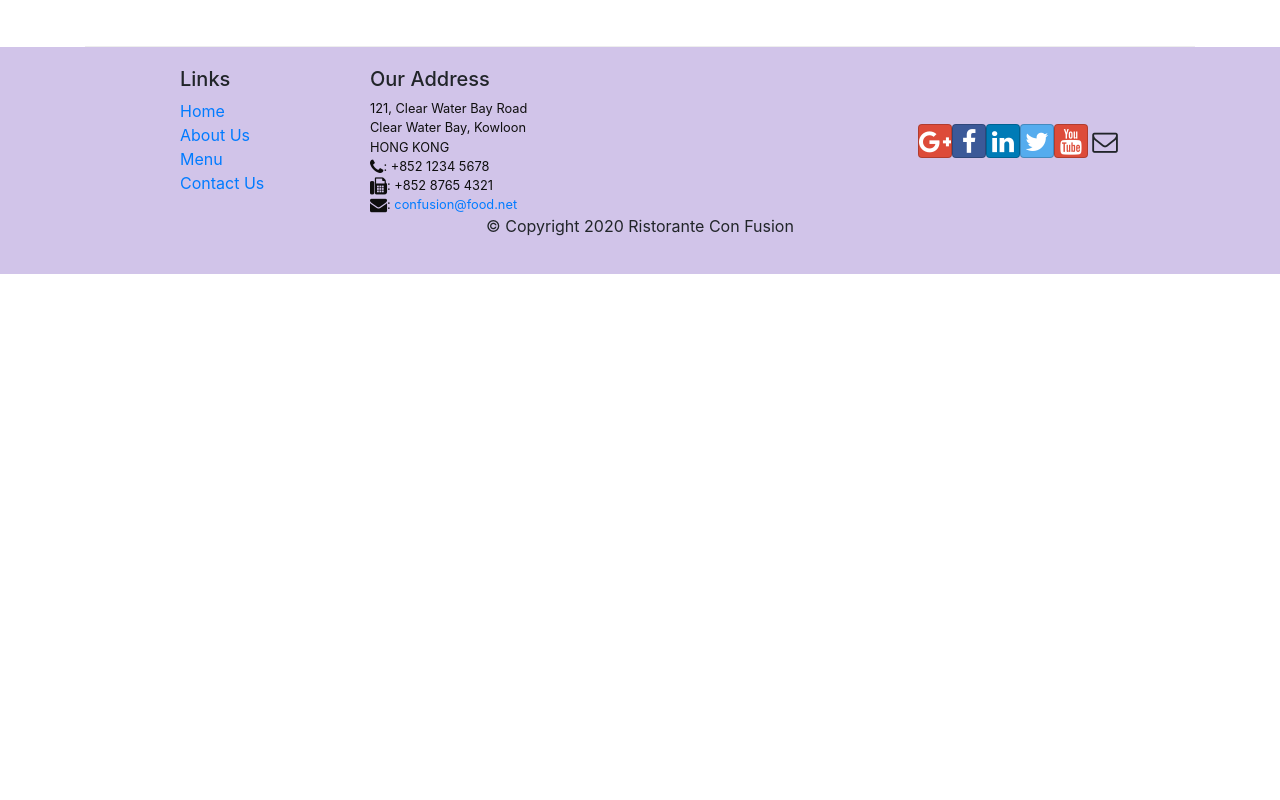
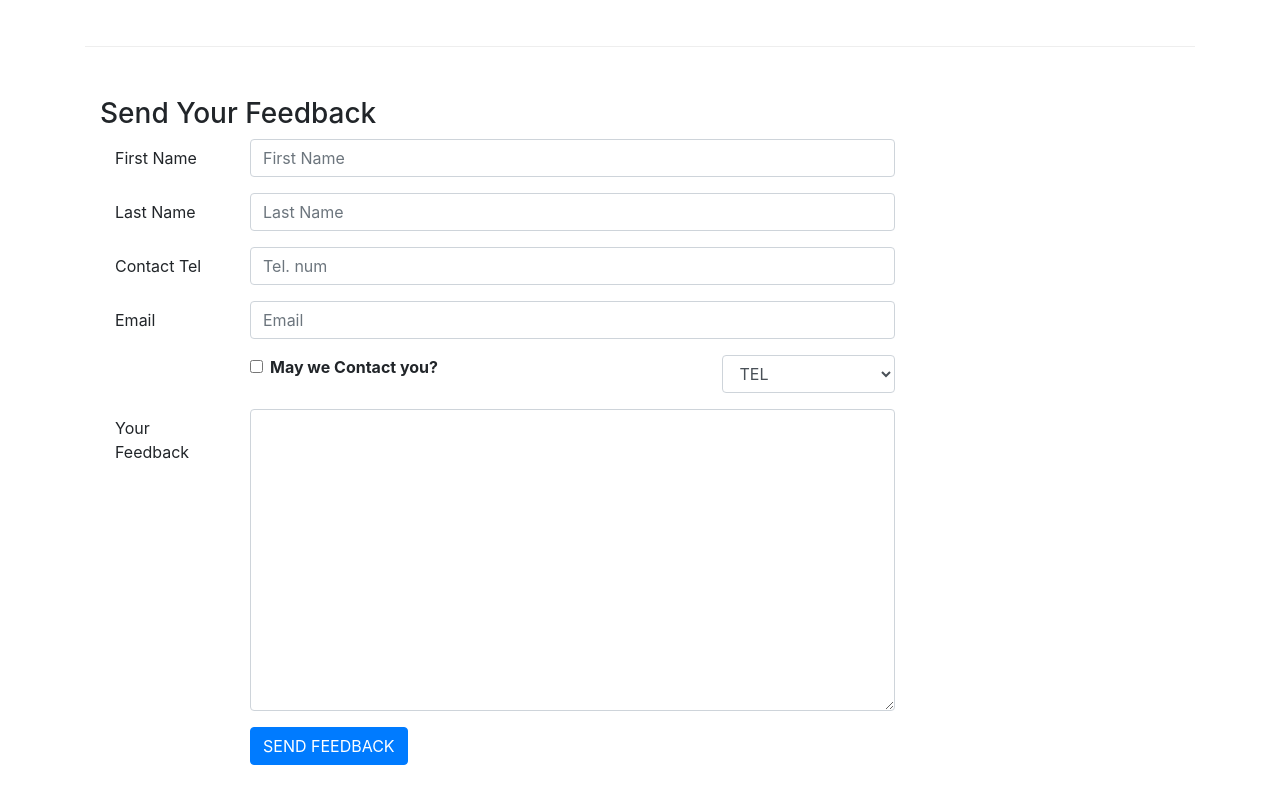
Before and after one commit to Coder-Aht007/ReactCoursera, a React (Create React App) app: page /contactus in a window 1280 px wide. Shown: the part 800-1600 px from the top of the page. Before the commit the page ends 1074 px from the top, so only its background shows below. Built offline with nearby package versions, Linux system fonts and the light colour scheme.

Commit message:
Controlled Forms

```diff
--- a/src/components/ContactComponent.js
+++ b/src/components/ContactComponent.js
@@ -1,7 +1,42 @@
-import React from 'react';
-import {Breadcrumb, BreadcrumbItem } from 'reactstrap'
+import React,{Component} from 'react';
+import {Breadcrumb, BreadcrumbItem ,Form, FormGroup, Label, Input, Col,Button} from 'reactstrap'
 import {Link} from 'react-router-dom'
-function Contact(props) {
+class Contact extends Component {
+
+    constructor(props)
+    {
+        super(props);
+        this.state={
+            firstname:"",
+            lastname:"",
+            telnum:"",
+            email:"",
+            agree:false,
+            contactType:"Tel.",
+            message:""
+        };
+        this.handleSubmit=this.handleSubmit.bind(this);
+        this.handleInputChange=this.handleInputChange.bind(this);
+    }
+
+    handleInputChange(event)
+    {
+        const target=event.target;
+        const value=target.type==="ceckbox"?target.checked:target.value;
+        const name=target.name;
+        this.setState({
+            [name]: value
+        });
+    }
+
+    handleSubmit(event)
+    {
+        console.log("Current State is:" +JSON.stringify(this.state));
+        alert("Current State is:" +JSON.stringify(this.state));
+        event.preventDefault();
+    }
+    render()
+    {
     return(
         <div className="container">
              <div className="row">
@@ -39,8 +74,74 @@
                     </div>
                 </div>
             </div>
+            <div className="row row-content">
+                <div className="col-12">
+                    <h3>Send Your Feedback</h3>
+                    <div className="col-12 col-md-9">
+                       <Form onSubmit={this.handleSubmit}>
+                            <FormGroup row>
+                                <Label htmlFor="firstname" md={2}>First Name</Label>
+                                <Col md={10}>
+                                <Input onChange={ this.handleInputChange} type="text" id="firstname" name="firstname" placeholder="First Name" value={this.state.firstname}></Input>
+                                </Col>
+                            </FormGroup>
+                            <FormGroup row>
+                                <Label htmlFor="lastname" md={2}>Last Name</Label>
+                                <Col md={10}>
+                                <Input onChange={ this.handleInputChange} type="text" id="lastname" name="lastname" placeholder="Last Name" value={this.state.lastname}></Input>
+                                </Col>
+                            </FormGroup>
+
+                            <FormGroup row>
+                                <Label htmlFor="telnum" md={2}>Contact Tel</Label>
+                                <Col md={10}>
+                                <Input onChange={ this.handleInputChange} type="tel" id="telnum" name="telnum" placeholder="Tel. num" value={this.state.telnum}></Input>
+                                </Col>
+                            </FormGroup>
+
+                            <FormGroup row>
+                                <Label htmlFor="email" md={2}>Email</Label>
+                                <Col md={10}>
+                                <Input onChange={ this.handleInputChange} type="email" id="email" name="email" placeholder="Email" value={this.state.email}></Input>
+                                </Col>
+                            </FormGroup>
+
+                             <FormGroup row>
+                                 <Col md={{size:6,offset:2}}>
+                                     <FormGroup check>
+                                         <Label check>
+                                             <Input type="checkbox" onChange={ this.handleInputChange} name="agree" checked={this.state.agree} ></Input>{" "}
+                                             <strong>May we Contact you?</strong>
+                                         </Label>
+                                     </FormGroup>
+                                 </Col>
+                                 <Col md={{size:3,offset:1}}>
+                                     <Input type="select" onChange={ this.handleInputChange} name="contactType" value={this.state.contactType} >
+                                        <option>TEL</option>
+                                        <option>EMAIL</option>
+                                     </Input>
+                                 </Col>
+                             </FormGroup>
+
+                             <FormGroup row>
+                                <Label htmlFor="message" md={2}>Your Feedback</Label>
+                                <Col md={10}>
+                                <Input type="textarea"  onChange={ this.handleInputChange}id="message" name="message" rows="12" value={this.state.message}></Input>
+                                </Col>
+                            </FormGroup>
+
+                            <FormGroup row>
+                                <Col md={{size:10,offset:2}}>
+                                    <Button type="Submit" color="primary">SEND FEEDBACK</Button>
+                                </Col>
+                            </FormGroup>
+                        </Form>
+                    </div>
+                </div>
+            </div>
         </div>
     );
+    }
 }
 
 export default Contact;
```
